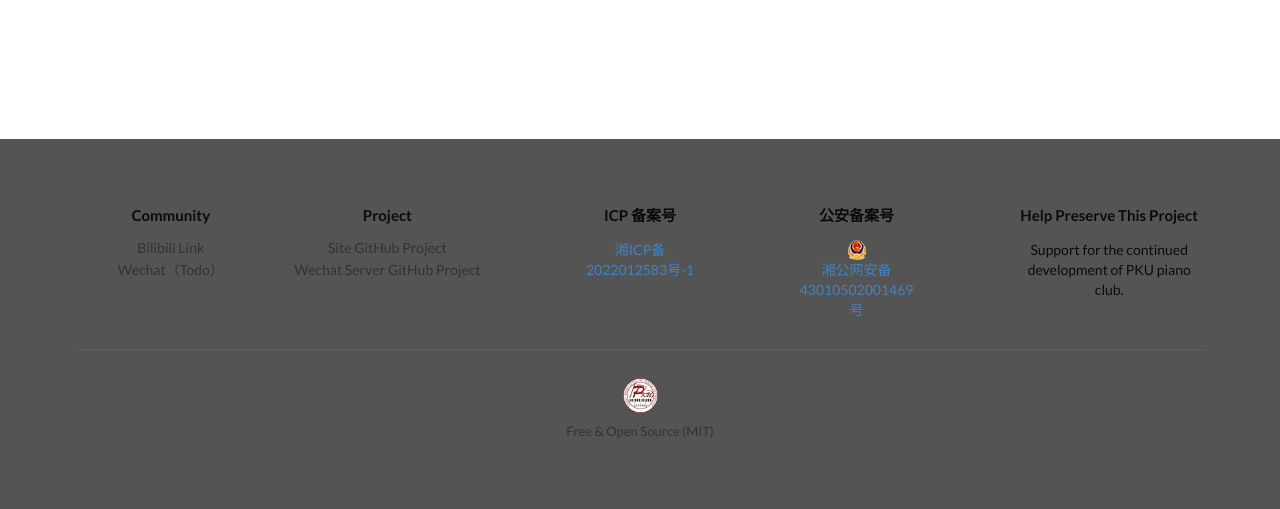
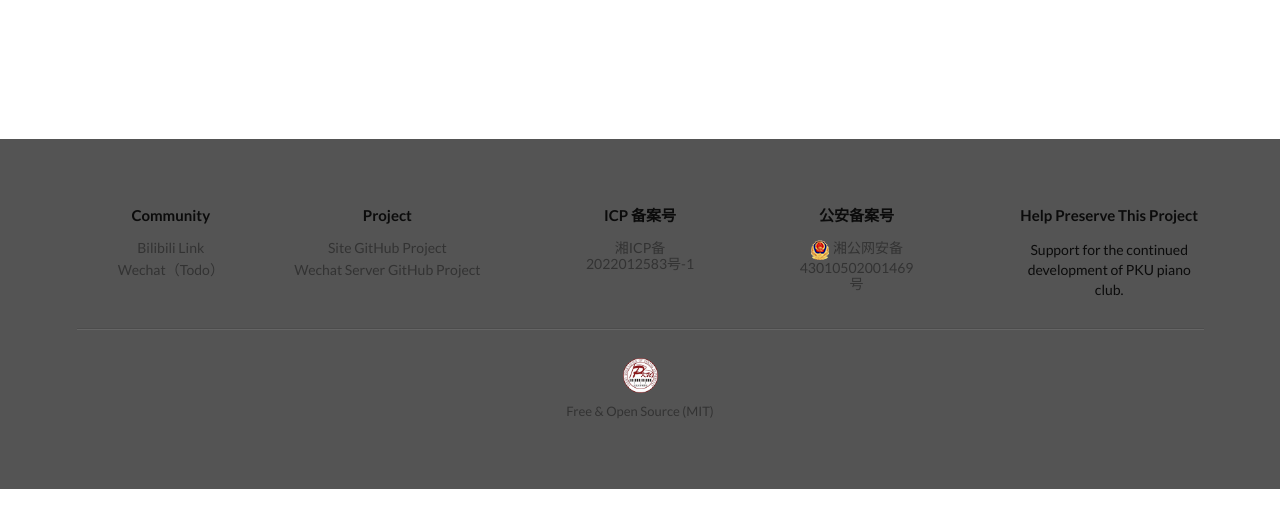
Before and after one commit to Fridge003/SoundLib, a Django app: page /reset/1/1/ in a window 1280 px wide. Shown: the part 840-1349 px from the top of the page. Run offline with Django 4.2, Linux system fonts and the light colour scheme; some libraries are stand-ins or nearby versions.

Commit message:
changed page display

```diff
--- a/Templates/base.html
+++ b/Templates/base.html
@@ -170,14 +170,18 @@
                 </div>
                 <div class="two wide right floated column">
                     <h4 class="ui header">ICP 备案号</h4>
-                    <a href="https://beian.miit.gov.cn/" target="_blank">湘ICP备2022012583号-1</a>
+                    <div class="ui link list">
+                        <a class="item" href="https://beian.miit.gov.cn/" target="_blank">湘ICP备2022012583号-1</a>
+                    </div>
                 </div>
                 <div class="two wide right floated column">
                     <h4 class="ui header">公安备案号</h4>
-                    <a target="_blank" href="http://www.beian.gov.cn/portal/registerSystemInfo?recordcode=43010502001469">
-                        <img src="{% static '/images/logo/beian.png' %}" class="ui centered image">
-                        湘公网安备 43010502001469号
-                    </a>
+                    <div class="ui link list">
+                        <a class="item" target="_blank" href="http://www.beian.gov.cn/portal/registerSystemInfo?recordcode=43010502001469">
+                            <img src="{% static '/images/logo/beian.png' %}" class="ui centered image">
+                            湘公网安备 43010502001469号
+                        </a>
+                    </div>
                 </div>
                 <div class="three wide right floated column">
                     <h4 class="ui header">Help Preserve This Project</h4>
```
